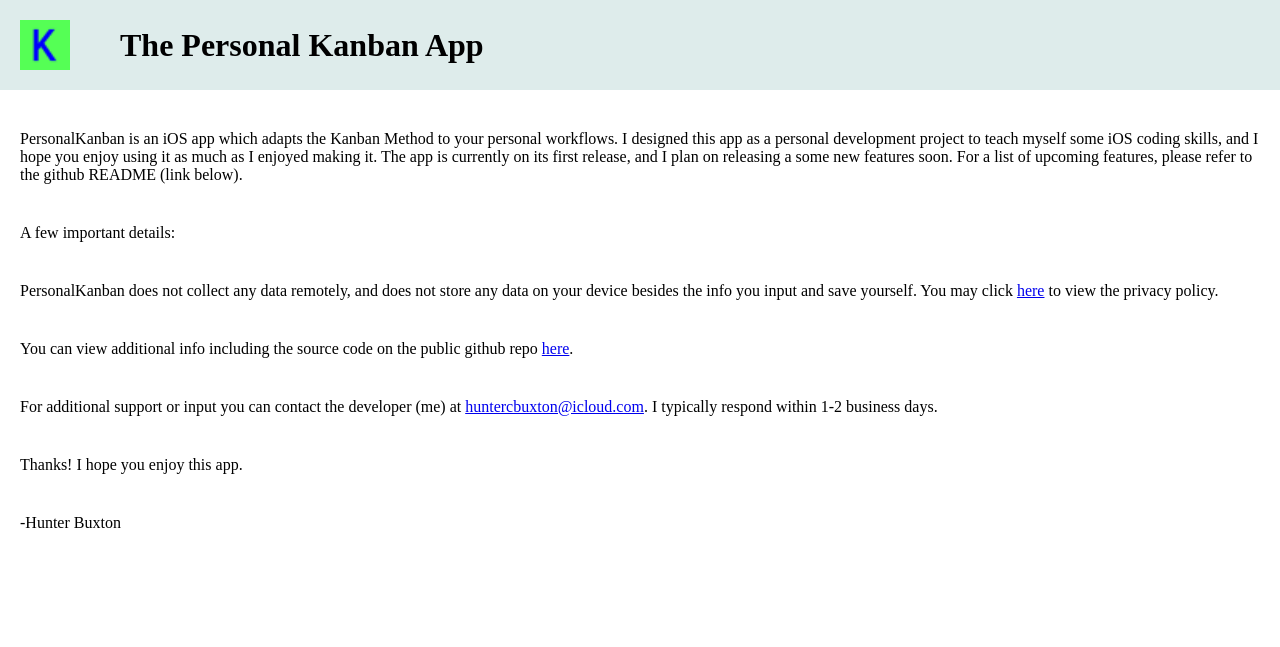
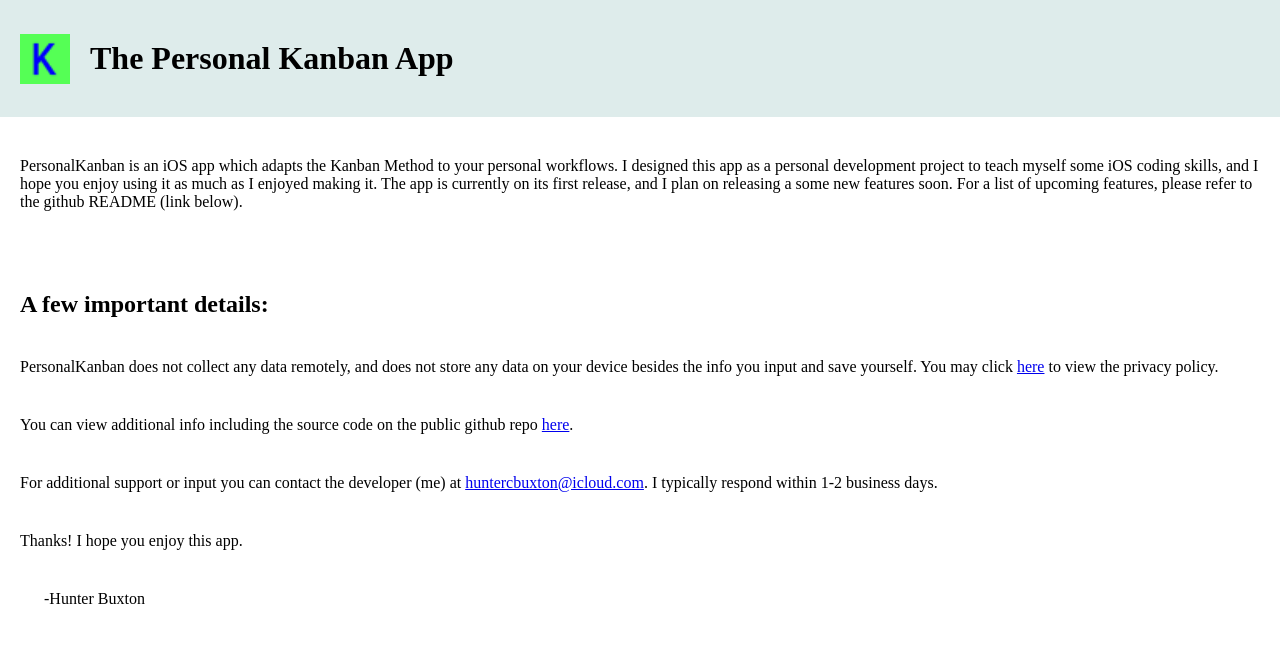
Before and after one commit to huntercbuxton/personalkanbanapp-website, a PHP site: page / in a window 1280 px wide. Shown: the top 647 px of the page. Run offline with PHP 8.4, Linux system fonts and the light colour scheme.

Commit message:
a few style updates, & corrected title

```diff
--- a/index.php
+++ b/index.php
@@ -8,7 +8,6 @@
 <link rel="icon" type="image/png" sizes="32x32" href="/img/favicon-32x32.png">
 <link rel="icon" type="image/png" sizes="16x16" href="/img/favicon-16x16.png">
 <link rel="manifest" href="/manifest.webmanifest">
-
 </head>
 
 <body>
@@ -20,12 +19,16 @@
 
 <section>
     <p>PersonalKanban is an iOS app which adapts the Kanban Method to your personal workflows. I designed this app as a personal development project to teach myself some iOS coding skills, and I hope you enjoy using it as much as I enjoyed making it. The app is currently on its first release, and I plan on releasing a some new features soon. For a list of upcoming features, please refer to the github README (link below).</p>
-    <p>A few important details:</p>
+</section>
+
+<section>
+    <h2>A few important details:</h2>
+
     <p>PersonalKanban does not collect any data remotely, and does not store any data on your device besides the info you input and save yourself. You may click <a href="PrivacyPolicy.php">here</a> to view the privacy policy.</p>
     <p>You can view additional info including the source code on the public github repo <a href="https://github.com/huntercbuxton/PersonalKanbanApp">here</a>.</p>
     <p>For additional support or input you can contact the developer (me) at <a href = "mailto: huntercbuxton@icloud.com">huntercbuxton@icloud.com</a>.  I typically respond within 1-2 business days.</p>
     <p>Thanks! I hope you enjoy this app.</p>
-    <p>-Hunter Buxton</p>
+    <p> &nbsp; &nbsp; &nbsp; -Hunter Buxton</p>
 </section>
 
 </body>
--- a/styles.css
+++ b/styles.css
@@ -16,14 +16,12 @@ header img {
 	height: 50px;
 }
 
-header h1 {
-	padding-left: 50px;
-}
+
 
 section {
 	padding: 20px 0;
 }
 
-p {
+p, h1, h2 {
 	padding: 20px;
 }
```
